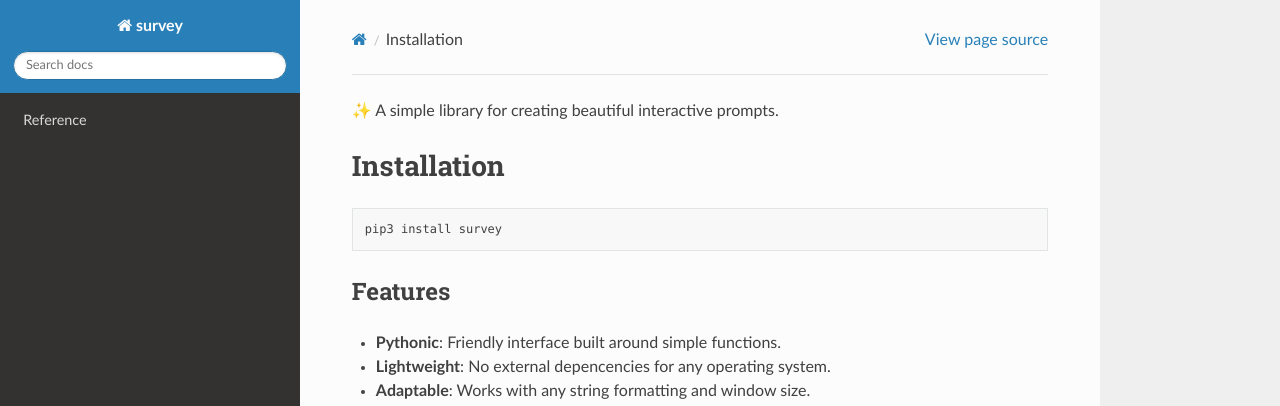
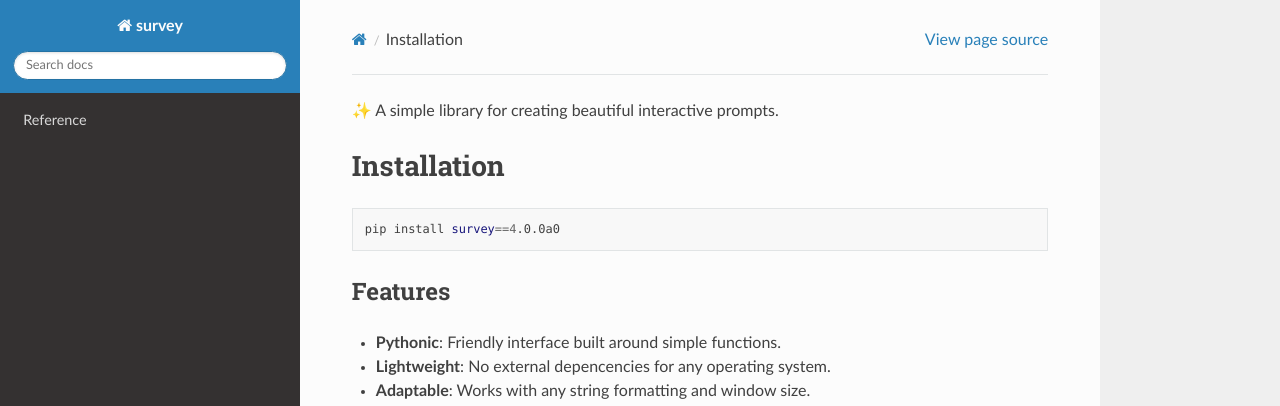
Before and after one commit to Exahilosys/survey, a Sphinx documentation site: the page built from docs/index.rst, in a window 1280 px wide and 900 px high. Shown: the top 406 px of the window. Built offline with Sphinx 7.4.7 and the Read the Docs theme 2.0.0, drawn with Linux system fonts in a browser that asks for light colours.

Commit message:
Change installation instruction.

```diff
--- a/README.rst
+++ b/README.rst
@@ -16,7 +16,7 @@ Installing
 
 .. code-block::
 
-    pip3 install survey
+    pip install survey==4.0.0a0
 
 Links
 -----
--- a/docs/index.rst
+++ b/docs/index.rst
@@ -5,7 +5,7 @@ Installation
 
 .. code-block:: bash
 
-      pip3 install survey
+      pip install survey==4.0.0a0
 
 Features
 --------
```
